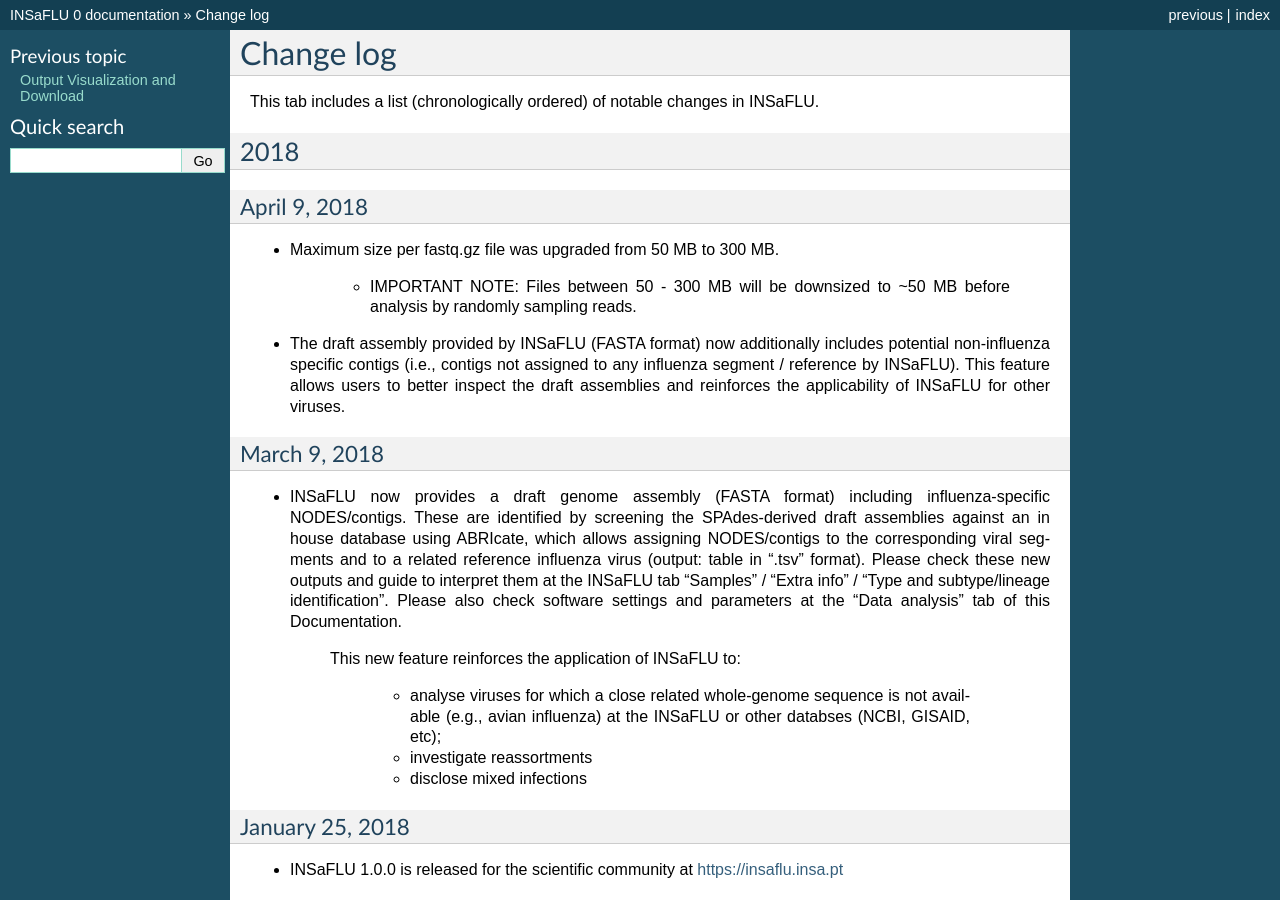
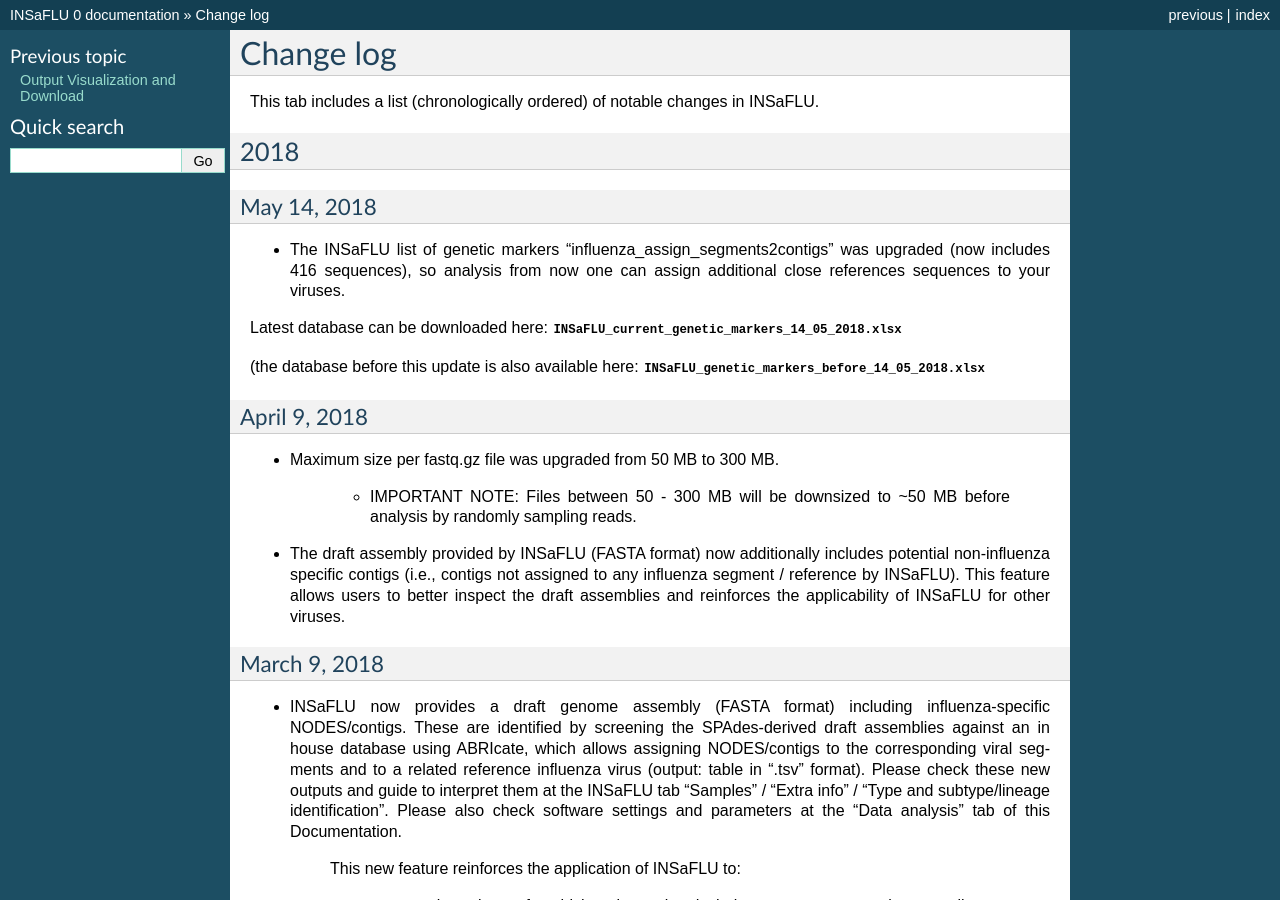
Before and after one commit to INSaFLU/insaflu_docs, a Sphinx documentation site: the page built from docs/change_log.rst, in a window 1280 px wide and 900 px high. Built offline with Sphinx 7.4.7, drawn with Linux system fonts in a browser that asks for light colours; formulas are drawn with MathJax 3.

Commit message:
[Add] update genetic markers - assign segments/references to contigs

```diff
--- a/docs/change_log.rst
+++ b/docs/change_log.rst
@@ -6,6 +6,19 @@
 
 2018
 ----
+
+
+May 14, 2018
+.............
+
+- The INSaFLU list of genetic markers "influenza_assign_segments2contigs" was upgraded (now includes 416 sequences), so analysis from now one can assign additional close references sequences to your viruses.
+
+
+Latest database can be downloaded here: :download:`INSaFLU_current_genetic_markers_14_05_2018.xlsx <_static/INSaFLU_current_genetic_markers_14_05_2018.xlsx>`
+
+
+(the database before this update is also available here:  :download:`INSaFLU_genetic_markers_before_14_05_2018.xlsx <_static/INSaFLU_genetic_markers_before_14_05_2018.xlsx>`
+
 
 
 April 9, 2018
--- a/docs/data_analysis.rst
+++ b/docs/data_analysis.rst
@@ -196,7 +196,7 @@
 
 *Description*
 
-This module uses mapping data for the set of samples from each user-restricted INSaFLU project and provides a list of minor intra-host single nucleotide variants (iSNVs), i.e., SNV displaying intra-sample frequency between 1- 50%. This output is automatically re-build and cumulatively updated as more samples are added to each INSaFLU project, making continuous data integration completely flexible and scalable. Plots of the proportion of iSNV at frequency at 1-50%  (minor iSNVs) and at frequency 50-90% detected for each sample are also provided as mean to a guide the uncovering of putative mixed infections (exemplified in the Figure). INSaFLU flags samples as “putative mixed infections” based on intra-host SNVs if the following cumulative criteria are fulfilled: the ratio of the number of iSNVs at frequency at 1-50%  (minor iSNVs) and 50-90% falls within the range 0,5-1,5 and the sum of the number of these two categories of iSNVs exceeds 20. Alternatively, to account for mixed infections involving extremely different viruses (e.g., A/H3N2 and A/H1N1), the flag is also displayed when the the sum of the two categories of iSNVs exceeds 100, regardless of the first criterion.
+This module uses mapping data for the set of samples from each user-restricted INSaFLU project and provides a list of minor intra-host single nucleotide variants (iSNVs), i.e., SNV displaying intra-sample frequency between 1- 50%. This output is automatically re-build and cumulatively updated as more samples are added to each INSaFLU project, making continuous data integration completely flexible and scalable. Plots of the proportion of iSNV at frequency at 1-50%  (minor iSNVs) and at frequency 50-90% detected for each sample are also provided as mean to a guide the uncovering of putative mixed infections (exemplified in the Figure). INSaFLU flags samples as “putative mixed infections” based on intra-host SNVs if the following cumulative criteria are fulfilled: the ratio of the number of iSNVs at frequency at 1-50%  (minor iSNVs) and 50-90% falls within the range 0,5-2,0 and the sum of the number of these two categories of iSNVs exceeds 20. Alternatively, to account for mixed infections involving extremely different viruses (e.g., A/H3N2 and A/H1N1), the flag is also displayed when the the sum of the two categories of iSNVs exceeds 100, regardless of the first criterion.
 
 .. image:: _static/graph_mixed.png
 
--- a/docs/output_visualization.rst
+++ b/docs/output_visualization.rst
@@ -241,7 +241,7 @@
 
 
 .. important::
-   - INSaFLU flags samples as 'putative mixed infections' based on intra-host SNVs if the following cumulative criteria are fulfilled: the ratio of the number of iSNVs at frequency 1-50% (minor iSNVs) and 50-90% falls within the range 0,5-1,5 and the sum of the number of these two categories of iSNVs exceeds 20. Alternatively, to account for mixed infections involving extremely different viruses (e.g., A/H3N2 and A/H1N1), the flag is also displayed when the sum of the two categories of iSNVs exceeds 100, regardless of the first criterion.
+   - INSaFLU flags samples as 'putative mixed infections' based on intra-host SNVs if the following cumulative criteria are fulfilled: the ratio of the number of iSNVs at frequency 1-50% (minor iSNVs) and 50-90% falls within the range 0,5-2,0 and the sum of the number of these two categories of iSNVs exceeds 20. Alternatively, to account for mixed infections involving extremely different viruses (e.g., A/H3N2 and A/H1N1), the flag is also displayed when the sum of the two categories of iSNVs exceeds 100, regardless of the first criterion.
 
    - Note that samples can also be flagged as "putative mixed infections" if if more than one type, HA or NA subtype or lineage is detected (see "Type and subtype identification" module).
 
```
Also changed, not shown: 2 other files.
